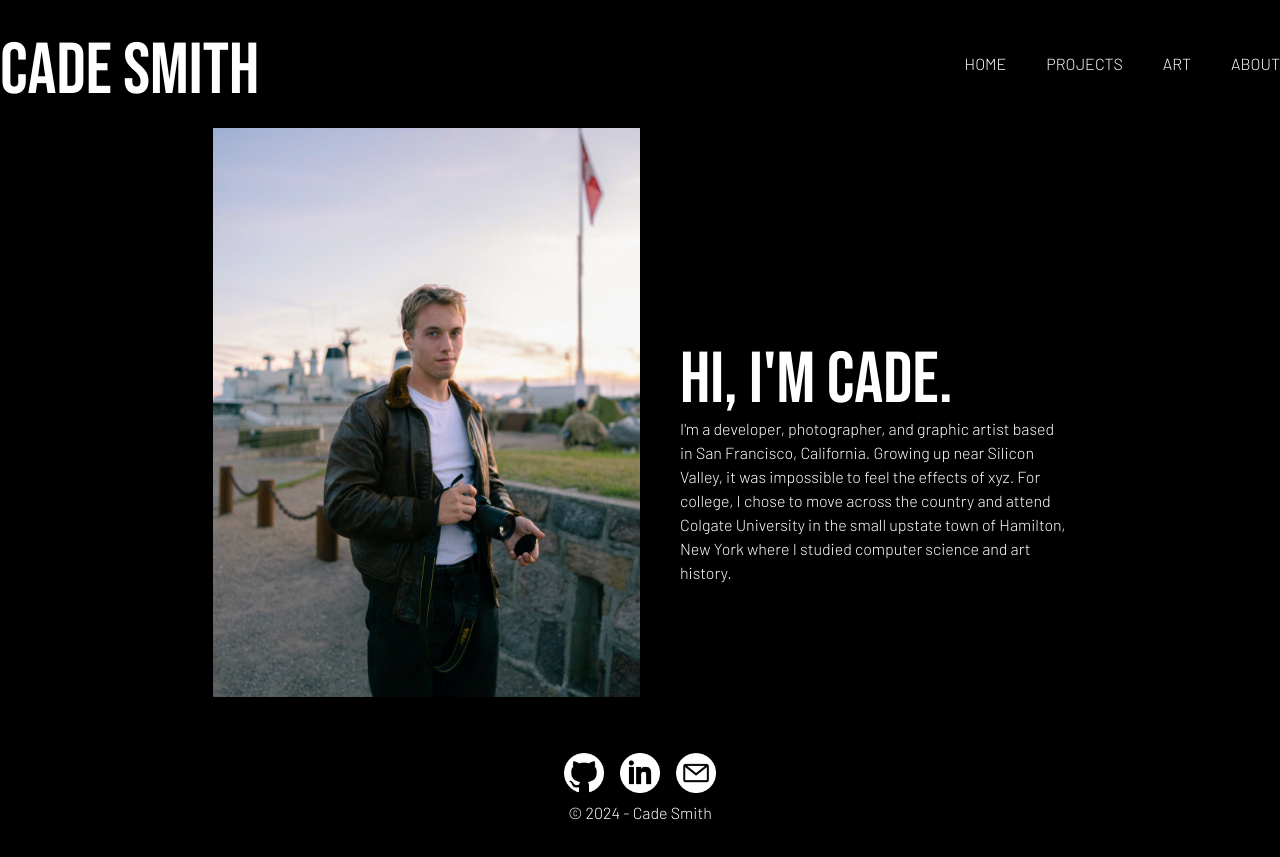
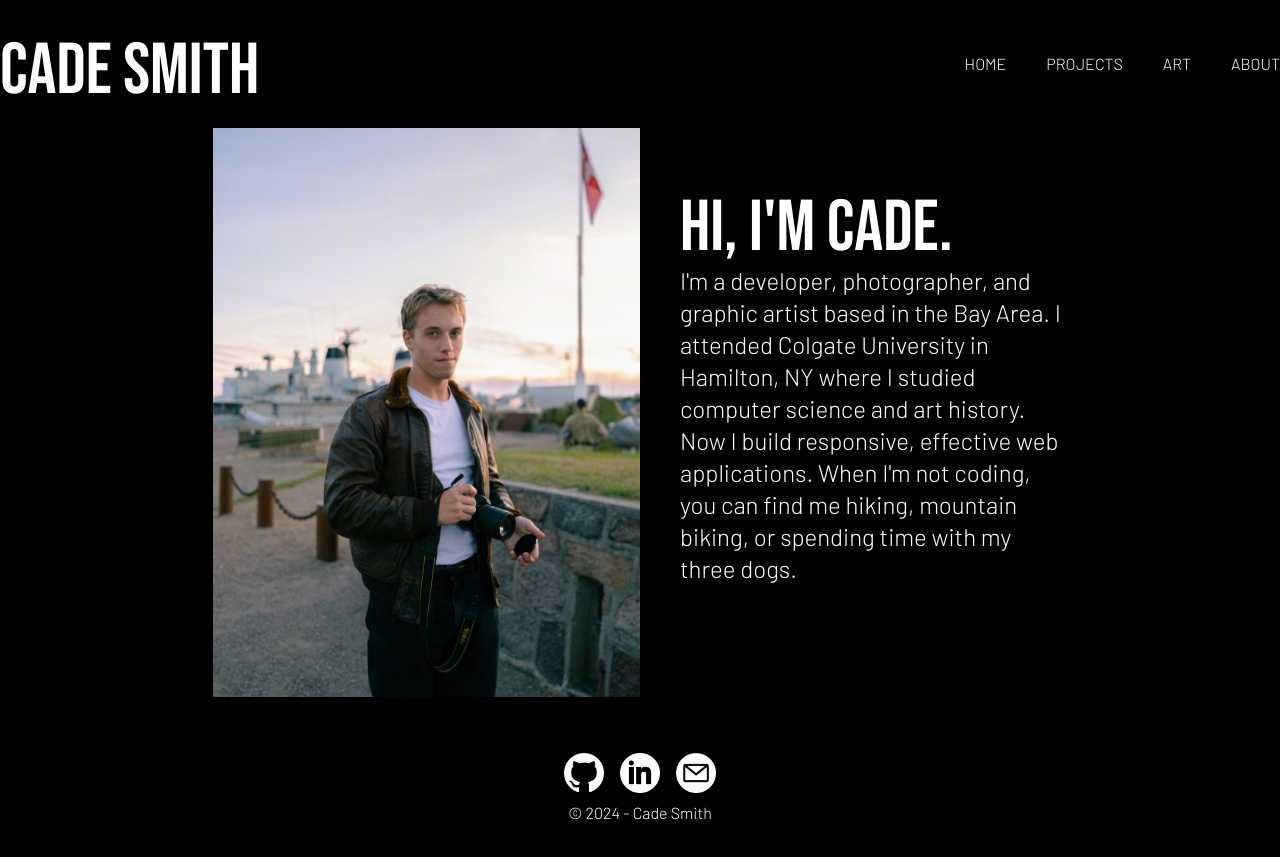
Before and after one commit to cadesmith/PortfolioSite, a Next.js app: page /about in a window 1280 px wide. Built offline with nearby package versions, Linux system fonts and the light colour scheme.

Commit message:
updated about page inc. bio and text formatting

```diff
--- a/app/about/page.tsx
+++ b/app/about/page.tsx
@@ -22,10 +22,10 @@ export default function About() {
             <div className="text-">
               <h1 className={bebas.className}>Hi, I'm Cade.</h1>
             </div>
-            <div>
-              <p>I'm a developer, photographer, and graphic artist based in San Francisco, California. Growing up near Silicon Valley,
-                it was impossible to feel the effects of xyz. For college, I chose to move across the country and attend Colgate University
-                in the small upstate town of Hamilton, New York where I studied computer science and art history.
+            <div className='text-2xl'>
+              <p>I'm a developer, photographer, and graphic artist based in the Bay Area. I attended Colgate University in Hamilton, NY
+              where I studied computer science and art history. Now I build responsive, effective web applications. When I'm not coding,
+              you can find me hiking, mountain biking, or spending time with my three dogs.
               </p>
             </div>
           </div>
--- a/app/art/photography/page.tsx
+++ b/app/art/photography/page.tsx
@@ -6,9 +6,6 @@ import PhotoTile from "../../components/PhotoTile";
 export default function Photography() {
   return (
     <div className="grid justify-items-center w-screen">
-      <div className="w-2/3 mb-10 text-center">
-        <p> To view more of my photography, visit my photo site.</p>
-      </div>
       <div className="grid grid-cols-3 w-2/3 bg-white">
         <div className="grid">
           <PhotoTile />
--- a/app/components/Navbar.tsx
+++ b/app/components/Navbar.tsx
@@ -12,7 +12,7 @@ const bebas = Bebas_Neue({ weight: "400", subsets: ["latin"] })
 
 export default function Navbar() {
   return (
-    <nav className='container my-8 mx-auto h-16 flex justify-between items-center'>
+    <nav className='bg-black container my-8 mx-auto h-16 flex justify-between items-center'>
       <div className='pt-4'>
         <h1 className={bebas.className}>CADE SMITH</h1>
       </div>
```
